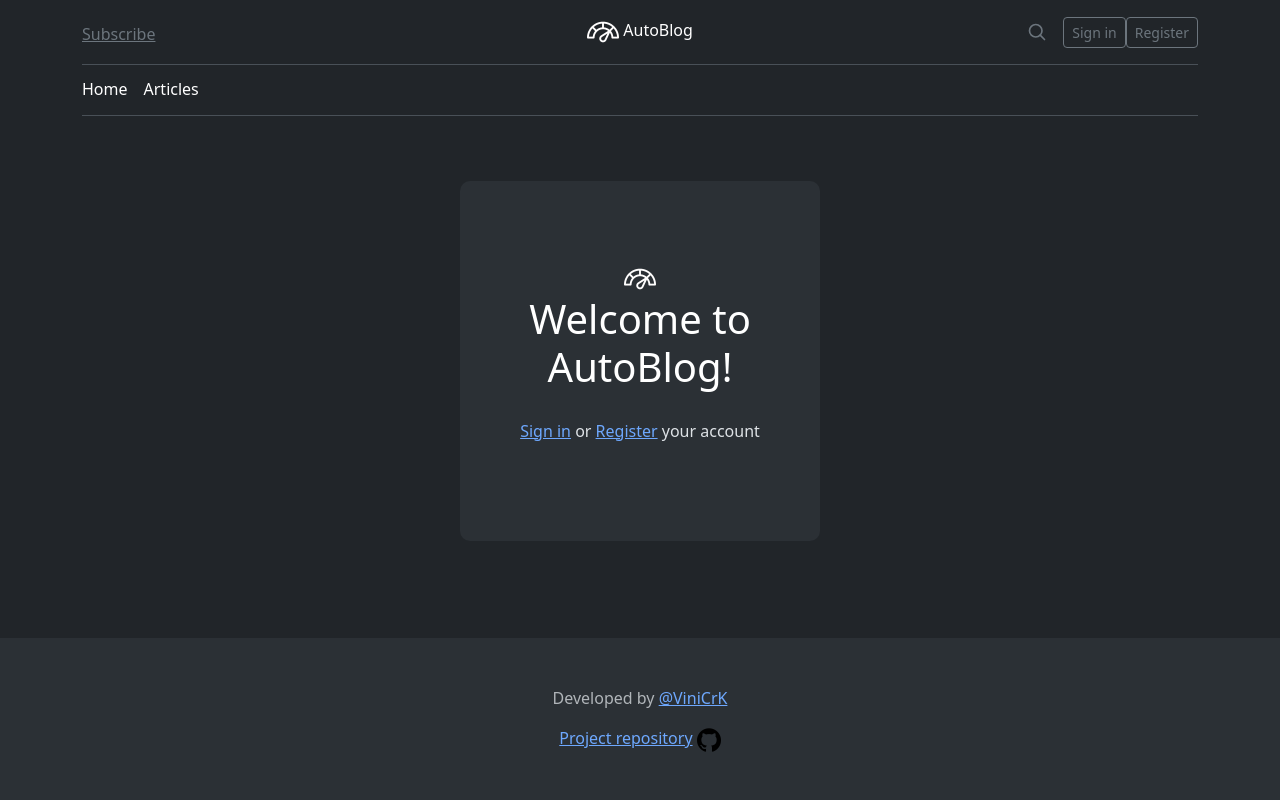
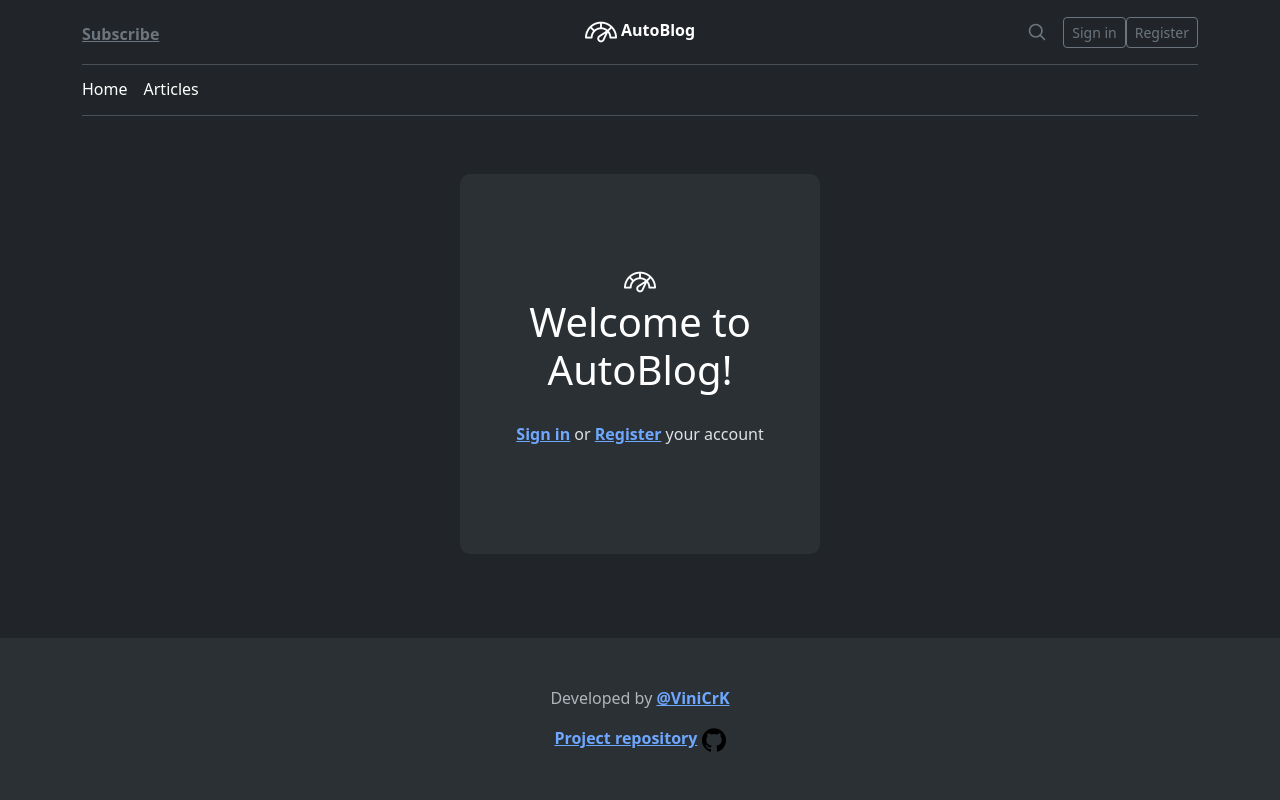
Before and after one commit to ViniCrK/blog-project, a Django app: page / in a window 1280 px wide. Run offline with Django 5.2, Linux system fonts and the light colour scheme; some libraries are stand-ins or nearby versions.

Commit message:
Add style to link tags

```diff
--- a/static/css/style.css
+++ b/static/css/style.css
@@ -1,5 +1,9 @@
 .navbar {
     background-color: lightblue;
+}
+
+a {
+  font-weight: bold;
 }
 
 .centered-div {
@@ -13,7 +17,7 @@
 
     margin: auto;
     width: 360px;
-    height: 360px;
+    height: 380px;
     padding: 10px;
 
     border-radius: 10px;
```
